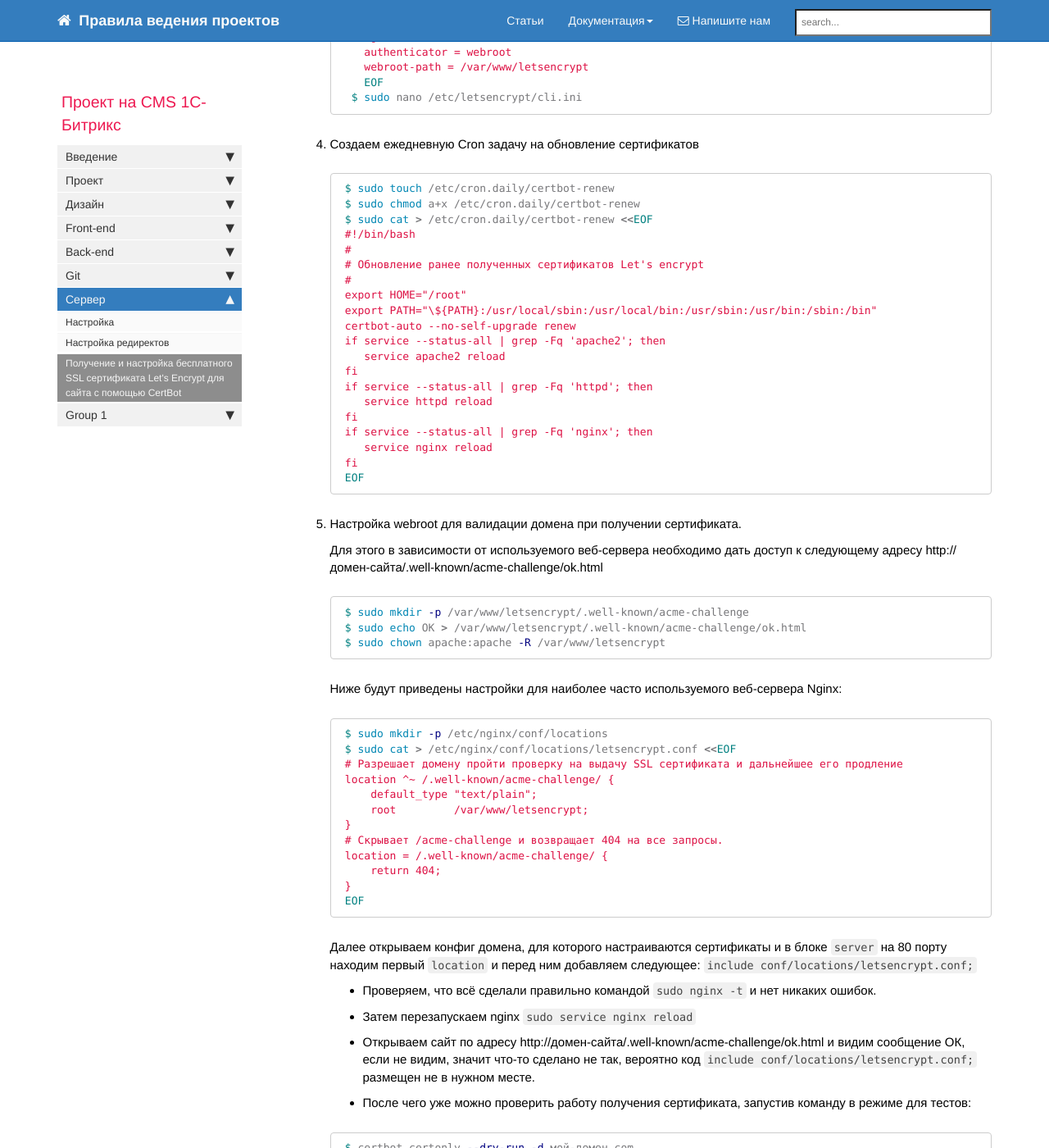
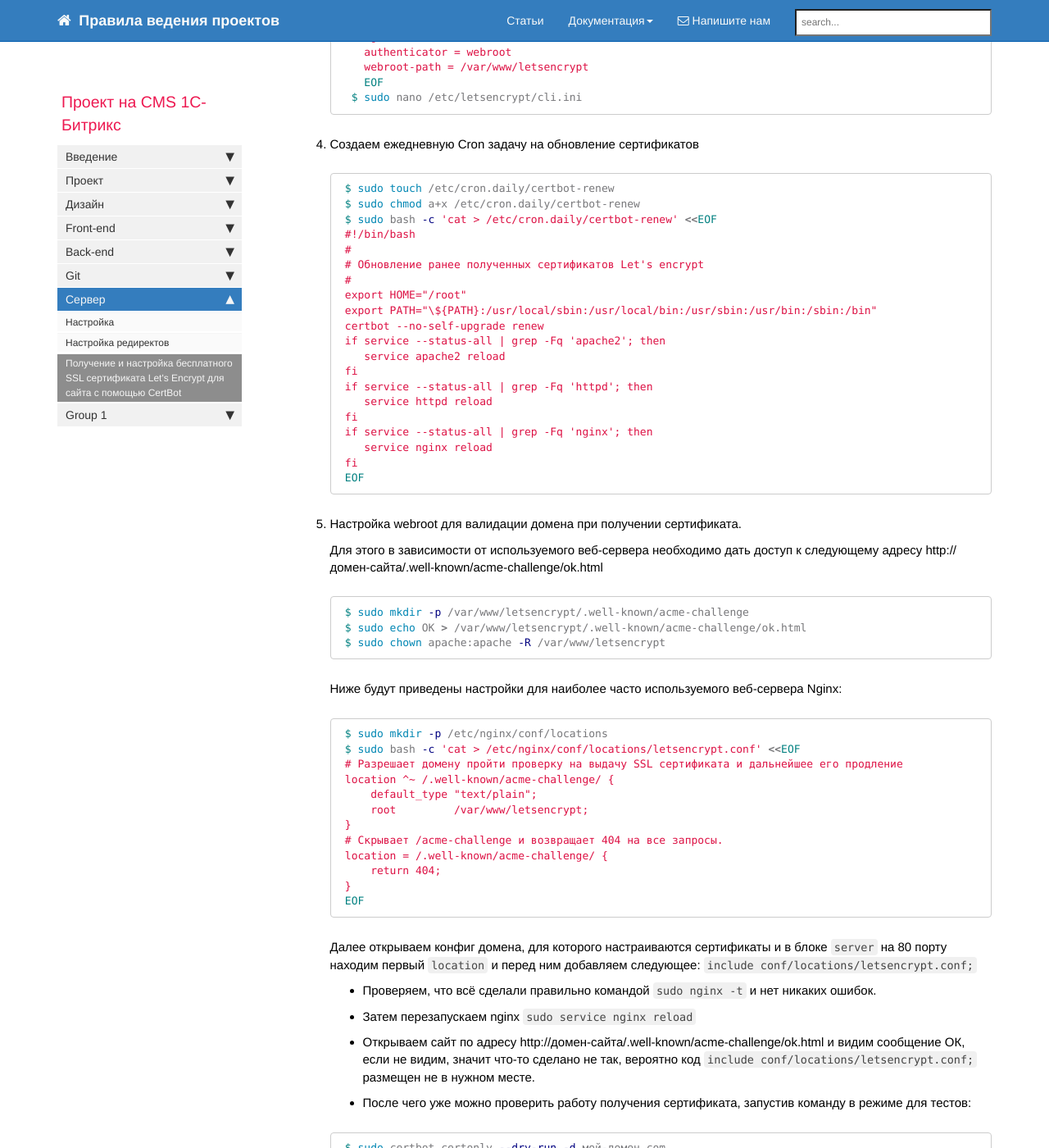
Before and after one commit to gdecider/gdecider.github.io, a Jekyll site: the page built from pages/bx/bx_server-ssl-lets-encrypt.md, in a window 1280 px wide and 1400 px high, scrolled down 1528 px. Shown: the whole window at 82% size. Built offline with Jekyll 4.4.1, drawn with Linux system fonts in a browser that asks for light colours; nearby versions of some CDN libraries; comment, search, counter and statistics services are not loaded; some of the changed text lies outside the part shown.

Commit message:
Update bx_server-ssl-lets-encrypt.md

````diff
--- a/pages/bx/bx_server-ssl-lets-encrypt.md
+++ b/pages/bx/bx_server-ssl-lets-encrypt.md
@@ -15,7 +15,7 @@ toc: true
 
 ### Установка и настройка CertBot
 Клиент CertBot можно найти в репозитории некоторых дистрибутивов систем, но скорее всего там он будет весьма неактуальной версии, поэтому устанавливать лучше вручную.
-    ```
+
 1. Скачиваем скрипт
     ```bash
     $ cd ~
@@ -34,8 +34,8 @@ toc: true
 
     Создается файл следующими командами, после чего можно его отредактировать.
      ```bash
-     $ mkdir -p /etc/letsencrypt
-     $ cat > /etc/letsencrypt/cli.ini <<EOF
+     $ sudo mkdir -p /etc/letsencrypt
+     $ sudo bash -c 'cat > /etc/letsencrypt/cli.ini' <<EOF
        rsa-key-size = 4096
        # Необходимо указать почту куда будут приходить уведомления о необходимости
        # продлить сертификат, если что-то пошло не так и автообновление не сработало.
@@ -55,14 +55,14 @@ toc: true
     ```bash
     $ sudo touch /etc/cron.daily/certbot-renew
     $ sudo chmod a+x /etc/cron.daily/certbot-renew
-    $ sudo cat > /etc/cron.daily/certbot-renew <<EOF
+    $ sudo bash -c 'cat > /etc/cron.daily/certbot-renew' <<EOF
     #!/bin/bash
     #
     # Обновление ранее полученных сертификатов Let's encrypt
     #
     export HOME="/root"
     export PATH="\${PATH}:/usr/local/sbin:/usr/local/bin:/usr/sbin:/usr/bin:/sbin:/bin"
-    certbot-auto --no-self-upgrade renew
+    certbot --no-self-upgrade renew
     if service --status-all | grep -Fq 'apache2'; then
        service apache2 reload
     fi
@@ -85,7 +85,7 @@ toc: true
     Ниже будут приведены настройки для наиболее часто используемого веб-сервера Nginx:
     ```bash
     $ sudo mkdir -p /etc/nginx/conf/locations
-    $ sudo cat > /etc/nginx/conf/locations/letsencrypt.conf <<EOF
+    $ sudo bash -c 'cat > /etc/nginx/conf/locations/letsencrypt.conf' <<EOF
     # Разрешает домену пройти проверку на выдачу SSL сертификата и дальнейшее его продление
     location ^~ /.well-known/acme-challenge/ {
         default_type "text/plain";
@@ -134,7 +135,7 @@ sudo openssl dhparam -out /etc/ssl/private/dhparams_2048.pem 2048
 #### Делаем общие настройки для всех сайтов, работающих с сертификатами
 ```bash
 $ sudo mkdir -p /etc/nginx/conf/enable
-$ sudo cat > /etc/nginx/conf/enable/ssl.conf <<EOF
+$ sudo bash -c 'cat > /etc/nginx/conf/enable/ssl.conf' <<EOF
 # SSL Общие настройки
 ssl_session_cache	shared:SSL:10m;
 ssl_session_timeout     10m;
@@ -151,6 +152,7 @@ ssl_dhparam     /etc/ssl/private/dhparams_2048.pem;
 add_header	Strict-Transport-Security 'max-age=604800';
 EOF
 ```
+
 #### Подключаем сгенерированный сертификат к домену
 Для этого в конфиге нужного нам домена в секции `server` находим строку `listen 80;` и ниже неё добавляем:
 ```text
````
Also changed, not shown: other parts of pages/bx/bx_server-ssl-lets-encrypt.md (+4 -3 lines).
